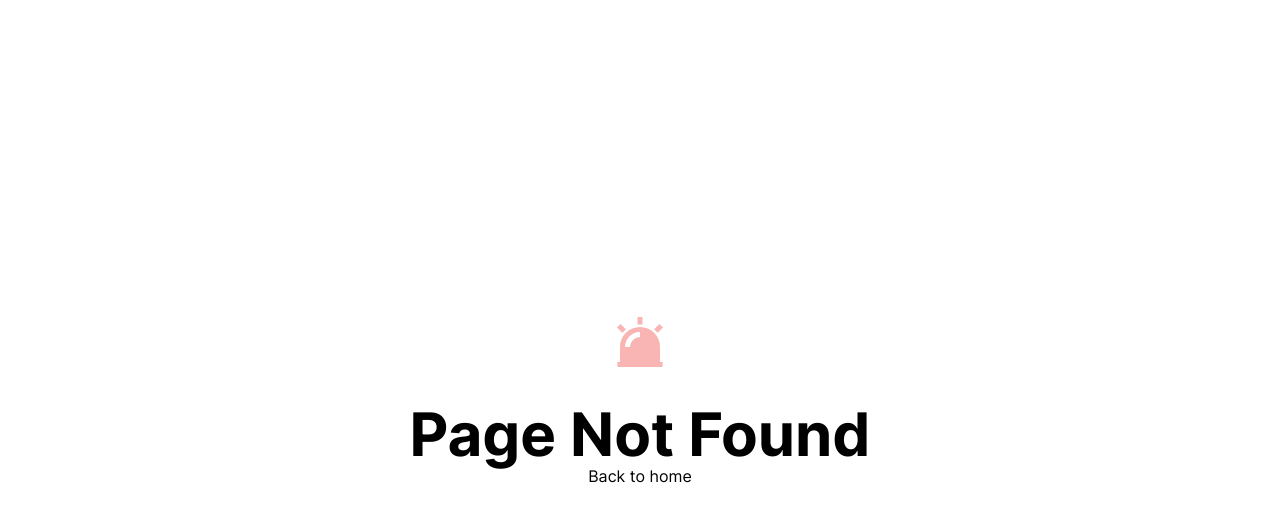
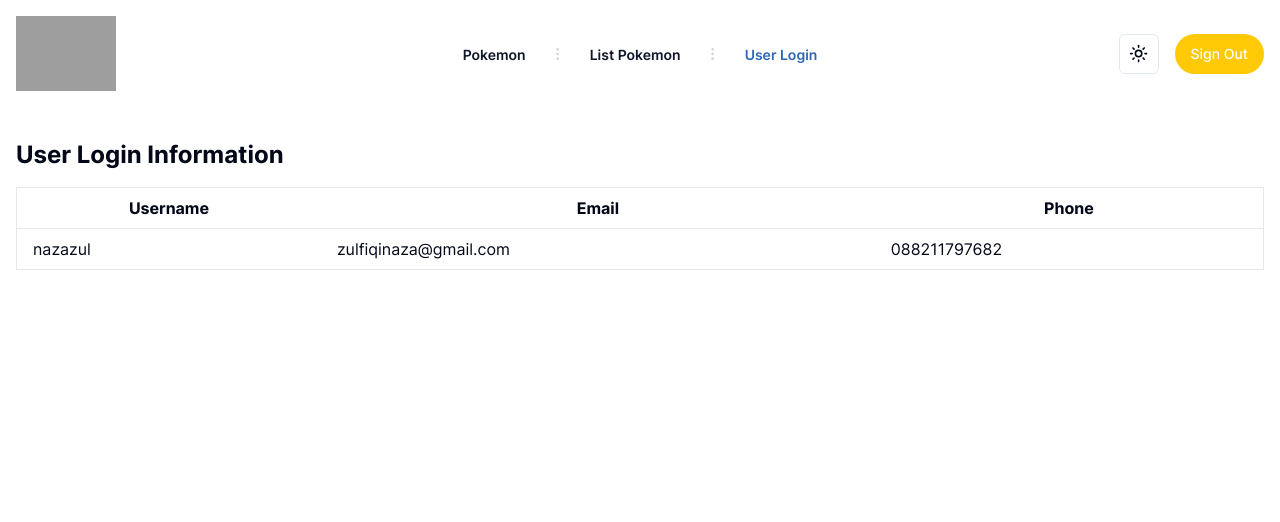
Before and after one commit to nazazulfiqi/acs-assignment, a Next.js app: page /user-login in a window 1280 px wide. Before the commit this address had no page. Shown: the top 522 px of the page. Built offline with nearby package versions, Linux system fonts and the light colour scheme; grey boxes are pictures that could not be loaded.

Commit message:
feat: user login page

```diff
--- /dev/null
+++ b/src/app/user-login/page.tsx
@@ -0,0 +1,9 @@
+import React from 'react';
+
+import UserLoginModule from '@/module/user-login/module';
+
+const UserLoginPage = () => {
+  return <UserLoginModule />;
+};
+
+export default UserLoginPage;
--- a/src/components/organisms/Navbar/index.tsx
+++ b/src/components/organisms/Navbar/index.tsx
@@ -1,16 +1,17 @@
-"use client"
+'use client';
 
 import Image from 'next/image';
 import Link from 'next/link';
+import { usePathname } from 'next/navigation';
+import { signOut } from 'next-auth/react';
 import { useState } from 'react';
 
 import { ModeToggle } from '@/components/organisms/Toggle';
 import { Button } from '@/components/ui/button';
 
-
-
 const Navbar: React.FC = () => {
   const [isMenuOpen, setIsMenuOpen] = useState(false);
+  const pathname = usePathname(); // Gunakan useRouter untuk mendapatkan path saat ini
 
   const handleBurgerClick = () => {
     setIsMenuOpen(!isMenuOpen);
@@ -20,17 +21,23 @@ const Navbar: React.FC = () => {
     setIsMenuOpen(false);
   };
 
+  // Fungsi untuk menentukan apakah route saat ini aktif
+  const isActiveRoute = (route: string) => {
+    return pathname === route
+      ? 'text-primary'
+      : 'text-secondary dark:text-white hover:text-primary dark:hover:text-primary';
+  };
+
   return (
     <div className='sticky top-0 z-50 bg-white dark:bg-secondary-foreground lg:bg-white/30 lg:backdrop-blur-lg lg:dark:bg-secondary-foreground/30'>
       <nav className='relative mx-auto flex max-w-7xl items-center justify-between px-4 py-4'>
-        <Link className='flex gap-2 text-3xl font-bold leading-none' href='#'>
+        <Link className='flex gap-2 text-3xl font-bold leading-none' href='/'>
           <Image
             src='/images/auth/auth-1.png'
             alt='Logo'
             width={100}
             height={60}
           />
-
         </Link>
         <div className='lg:hidden'>
           <button
@@ -49,12 +56,12 @@ const Navbar: React.FC = () => {
         </div>
         <ul className='absolute left-1/2 top-1/2 hidden -translate-x-1/2 -translate-y-1/2 transform lg:mx-auto lg:flex lg:w-auto lg:items-center lg:space-x-6'>
           <li>
-            <a
-              className='text-sm font-semibold text-secondary hover:text-primary dark:text-white dark:hover:text-primary       '
-              href='#'
+            <Link
+              className={`text-sm font-semibold ${isActiveRoute('/pokemon')}`}
+              href='/pokemon'
             >
-              Home
-            </a>
+              Pokemon
+            </Link>
           </li>
           <li className='text-gray-300'>
             <svg
@@ -73,36 +80,12 @@ const Navbar: React.FC = () => {
             </svg>
           </li>
           <li>
-            <a
-              className='text-sm font-semibold text-secondary hover:text-primary dark:text-white dark:hover:text-primary'
-              href='#'
+            <Link
+              className={`text-sm font-semibold ${isActiveRoute('/list-pokemon')}`}
+              href='/list-pokemon'
             >
-              About Us
-            </a>
-          </li>
-          <li className='text-gray-300'>
-            <svg
-              xmlns='http://www.w3.org/2000/svg'
-              fill='none'
-              stroke='currentColor'
-              className='current-fill h-4 w-4'
-              viewBox='0 0 24 24'
-            >
-              <path
-                strokeLinecap='round'
-                strokeLinejoin='round'
-                strokeWidth='2'
-                d='M12 5v0m0 7v0m0 7v0m0-13a1 1 0 110-2 1 1 0 010 2zm0 7a1 1 0 110-2 1 1 0 010 2z'
-              />
-            </svg>
-          </li>
-          <li>
-            <a
-              className='text-sm font-semibold text-secondary hover:text-primary dark:text-white dark:hover:text-primary'
-              href='#'
-            >
-              Services
-            </a>
+              List Pokemon
+            </Link>
           </li>
           <li className='text-gray-300'>
             <svg
@@ -121,47 +104,22 @@ const Navbar: React.FC = () => {
             </svg>
           </li>
           <li>
-            <a
-              className='text-sm font-semibold text-secondary hover:text-primary dark:text-white dark:hover:text-primary'
-              href='#'
+            <Link
+              className={`text-sm font-semibold ${isActiveRoute('/user-login')}`}
+              href='/user-login'
             >
-              Pricing
-            </a>
+              User Login
+            </Link>
           </li>
-          <li className='text-gray-300'>
-            <svg
-              xmlns='http://www.w3.org/2000/svg'
-              fill='none'
-              stroke='currentColor'
-              className='current-fill h-4 w-4'
-              viewBox='0 0 24 24'
-            >
-              <path
-                strokeLinecap='round'
-                strokeLinejoin='round'
-                strokeWidth='2'
-                d='M12 5v0m0 7v0m0 7v0m0-13a1 1 0 110-2 1 1 0 010 2zm0 7a1 1 0 110-2 1 1 0 010 2z'
-              />
-            </svg>
-          </li>
-          <li>
-            <a
-              className='text-sm font-semibold text-secondary hover:text-primary dark:text-white dark:hover:text-primary'
-              href='#'
-            >
-              Contact
-            </a>
-          </li>
-          {/* Other menu items remain unchanged */}
         </ul>
 
         <div className='hidden gap-4 lg:flex'>
           <ModeToggle />
           <Button
-            asChild
             className='rounded-full bg-tertiary hover:bg-tertiary-foreground text-white transition duration-200 hover:bg-hover dark:bg-tertiary dark:text-white dark:hover:bg-tertiary-foreground'
+            onClick={() => signOut()}
           >
-            <Link href='/login'>Sign Out</Link>
+            Sign Out
           </Button>
         </div>
       </nav>
@@ -178,7 +136,7 @@ const Navbar: React.FC = () => {
           <div className='mb-8 flex items-center'>
             <Link
               className='mr-auto flex gap-4 text-3xl font-bold  items-center'
-              href='#'
+              href='/'
             >
               <Image
                 src='/images/auth/auth-1.png'
@@ -210,42 +168,26 @@ const Navbar: React.FC = () => {
             <ul>
               <li className='mb-1'>
                 <Link
-                  className='block rounded p-4 text-sm font-semibold text-secondary hover:bg-tertiary hover:text-white dark:text-white'
-                  href='#'
+                  className={`block rounded p-4 text-sm font-semibold ${isActiveRoute('/pokemon')}`}
+                  href='/pokemon'
                 >
-                  Home
+                  Pokemon
                 </Link>
               </li>
               <li className='mb-1'>
                 <Link
-                  className='block rounded p-4 text-sm font-semibold text-secondary hover:bg-tertiary  hover:text-white dark:text-white'
-                  href='#'
+                  className={`block rounded p-4 text-sm font-semibold ${isActiveRoute('/list-pokemon')}`}
+                  href='/list-pokemon'
                 >
-                  About Us
+                  List Pokemon
                 </Link>
               </li>
               <li className='mb-1'>
                 <Link
-                  className='block rounded p-4 text-sm font-semibold text-secondary hover:bg-tertiary hover:text-white dark:text-white'
-                  href='#'
+                  className={`block rounded p-4 text-sm font-semibold ${isActiveRoute('/user-login')}`}
+                  href='/user-login'
                 >
-                  Services
-                </Link>
-              </li>
-              <li className='mb-1'>
-                <Link
-                  className='block rounded p-4 text-sm font-semibold text-secondary hover:bg-tertiary hover:text-white dark:text-white'
-                  href='#'
-                >
-                  Pricing
-                </Link>
-              </li>
-              <li className='mb-1'>
-                <Link
-                  className='block rounded p-4 text-sm font-semibold text-secondary hover:bg-tertiary hover:text-white dark:text-white'
-                  href='#'
-                >
-                  Contact
+                  User Login
                 </Link>
               </li>
             </ul>
@@ -253,10 +195,10 @@ const Navbar: React.FC = () => {
           <div className='mt-auto'>
             <div className='pt-6'>
               <Button
-                asChild
                 className='flex rounded-full bg-tertiary transition duration-200 hover:bg-tertiary-foreground dark:bg-tertiary dark:text-white dark:hover:bg-tertiary-foreground text-white'
+                onClick={() => signOut()}
               >
-                <Link href='/login'>Contact Me</Link>
+                Sign Out
               </Button>
             </div>
             <p className='my-4 text-center text-xs text-gray-400'>
--- a/src/module/list-pokemon/module.tsx
+++ b/src/module/list-pokemon/module.tsx
@@ -1,4 +1,3 @@
-// /app/module/pokemon/ListPokemonModule.tsx
 'use client';
 
 import React, { useEffect, useState } from 'react';
@@ -8,7 +7,6 @@ import MainLayout from '@/components/layouts/MainLayout';
 import { Button } from '@/components/ui/button';
 import { Input } from '@/components/ui/input';
 
-// Bisa dimodifikasi atau diganti jika ingin tampilan lain
 import {
   fetchPokemonDetails,
   fetchPokemons,
--- /dev/null
+++ b/src/module/user-login/module.tsx
@@ -0,0 +1,53 @@
+// /app/module/user/UserLoginModule.tsx
+'use client';
+
+import React from 'react';
+import { useSelector } from 'react-redux';
+
+import MainLayout from '@/components/layouts/MainLayout';
+
+import { RootState } from '@/redux/store';
+
+const UserLoginModule = () => {
+  const { username, email, phone, isLoggedIn } = useSelector(
+    (state: RootState) => state.user,
+  );
+
+  return (
+    <MainLayout>
+      <section className='min-h-[80vh] mx-auto max-w-7xl px-4 py-8'>
+        <div className='w-full'>
+          <h1 className='text-2xl font-bold mb-4'>User Login Information</h1>
+          <div className='overflow-x-auto'>
+            <table className='min-w-full bg-white border border-gray-200'>
+              <thead>
+                <tr>
+                  <th className='py-2 px-4 border-b border-gray-200'>
+                    Username
+                  </th>
+                  <th className='py-2 px-4 border-b border-gray-200'>Email</th>
+                  <th className='py-2 px-4 border-b border-gray-200'>Phone</th>
+                </tr>
+              </thead>
+              <tbody>
+                <tr>
+                  <td className='py-2 px-4 border-b border-gray-200'>
+                    {username}
+                  </td>
+                  <td className='py-2 px-4 border-b border-gray-200'>
+                    {email}
+                  </td>
+                  <td className='py-2 px-4 border-b border-gray-200'>
+                    {phone}
+                  </td>
+                </tr>
+              </tbody>
+            </table>
+          </div>
+        </div>
+      </section>
+    </MainLayout>
+  );
+};
+
+export default UserLoginModule;
```
Lines whose indentation alone changed are shown as unchanged.
